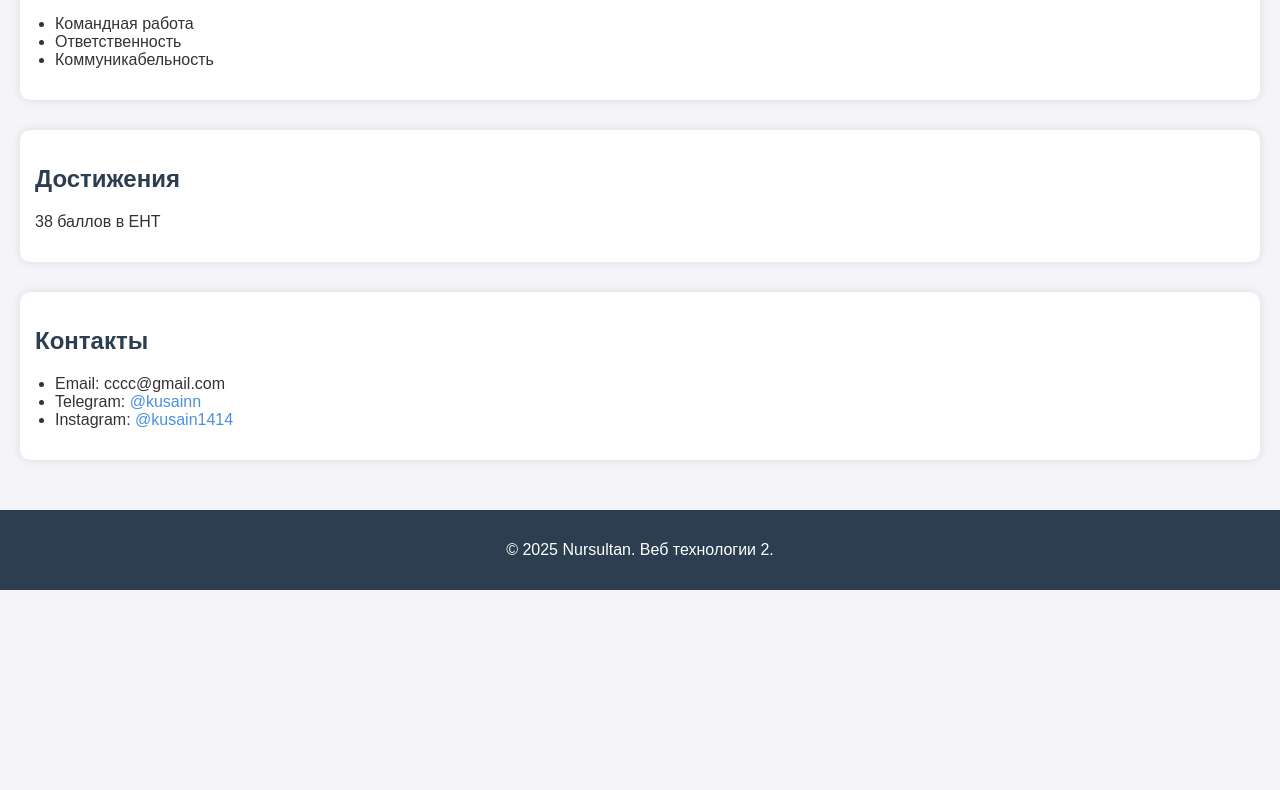
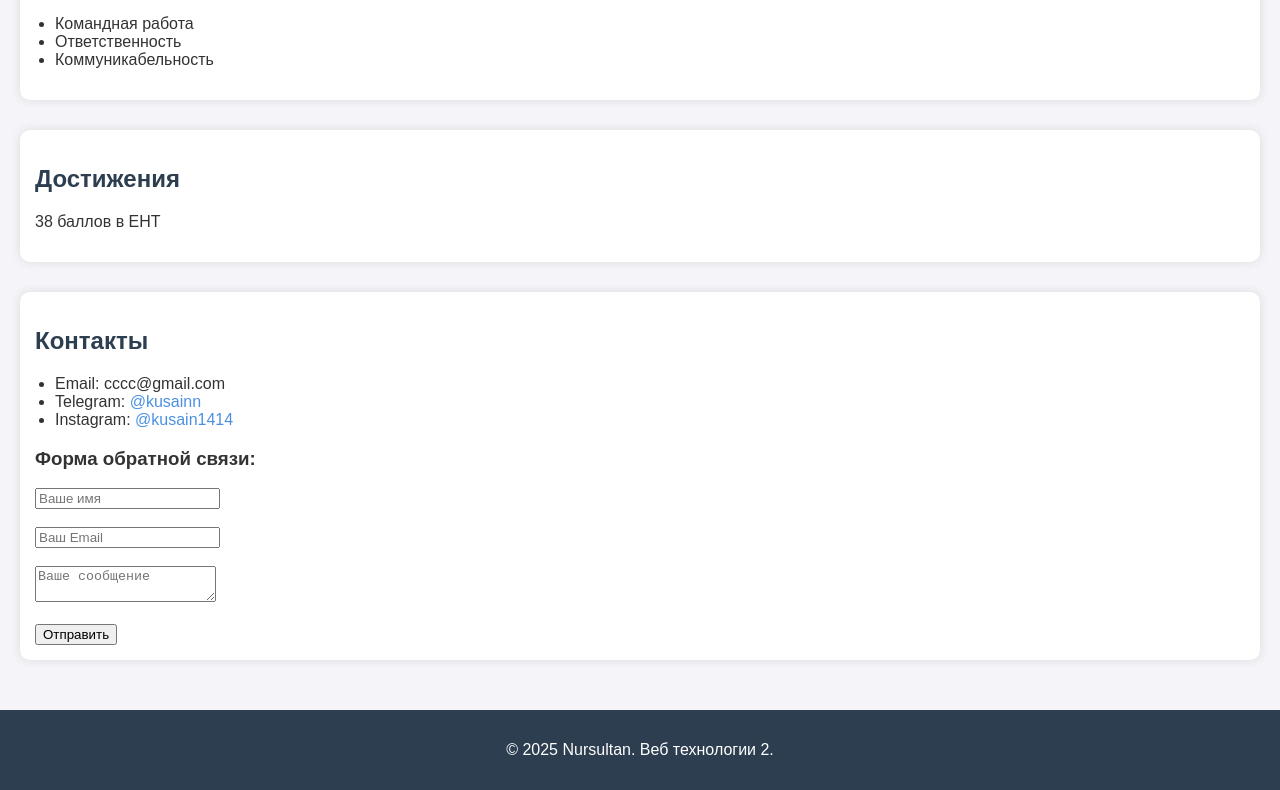
Before and after one commit to Nursultan1414/aaa, a plain HTML site: page index.html in a window 1280 px wide. Shown: the part 1067-1857 px from the top of the page. Before the commit the page ends 1657 px from the top, so only its background shows below. Drawn offline with Linux system fonts and the light colour scheme.

Commit message:
Update index.html

```diff
--- a/index.html
+++ b/index.html
@@ -65,6 +65,13 @@
         <li>Telegram: <a href="https://t.me/kusainn" target="_blank">@kusainn</a></li>
         <li>Instagram: <a href="https://instagram.com/kusain1414" target="_blank">@kusain1414</a></li>
       </ul>
+      <h3>Форма обратной связи:</h3>
+  <form>
+    <input type="text" placeholder="Ваше имя" required><br><br>
+    <input type="email" placeholder="Ваш Email" required><br><br>
+    <textarea placeholder="Ваше сообщение" required></textarea><br><br>
+    <button type="submit">Отправить</button>
+  </form>
     </section>
   </main>
 
```
